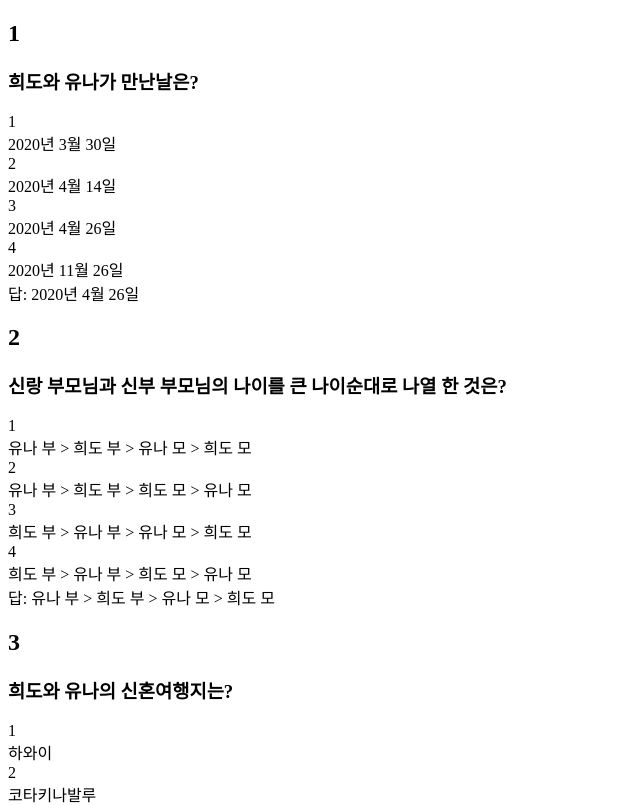
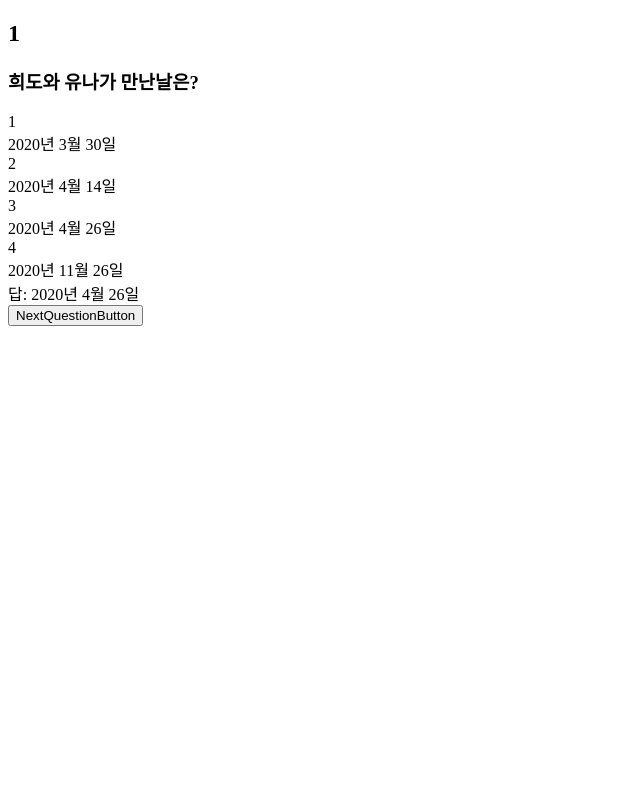
Before and after one commit to SMJ426/Wedding-quiz, a Next.js app: page /quiz/main in a window 1280 px wide. Shown: the top 805 px of the page, without its empty margins (0-640 px from the left). Built offline with nearby package versions, Linux system fonts and the light colour scheme.

Commit message:
feat(quiz-card): 카드형식 퀴즈 raw한 로직 개발

```diff
--- a/src/app.feature/quiz/AnswerOptionsWrapper.tsx
+++ b/src/app.feature/quiz/AnswerOptionsWrapper.tsx
@@ -15,7 +15,7 @@ const AnswerOptionsWrapper: React.FC<Props> = ({
     <StyledWrapper>
       {optionsData.map((option, index) => {
         return (
-          <div className="wrapper-items">
+          <div className="wrapper-items" key={index}>
             <span>{index + 1}</span>
             <div>{option}</div>
           </div>
--- a/src/app.feature/quiz/NextQuestionButton.tsx
+++ b/src/app.feature/quiz/NextQuestionButton.tsx
@@ -1,8 +1,16 @@
 import React from 'react';
 import styled from 'styled-components';
 
-const NextQuestionButton: React.FC = ({}) => {
-  return <StyledWrapper>NextQuestionButton</StyledWrapper>;
+type Props = {
+  onNextQuestionClick: () => void;
+};
+
+const NextQuestionButton: React.FC<Props> = ({ onNextQuestionClick }) => {
+  return (
+    <StyledWrapper onClick={onNextQuestionClick}>
+      NextQuestionButton
+    </StyledWrapper>
+  );
 };
 
 export default NextQuestionButton;
--- /dev/null
+++ b/src/app.feature/quiz/QuizCard.tsx
@@ -0,0 +1,28 @@
+import React from 'react';
+import styled from 'styled-components';
+import ProgressBarSection from './ProgressBarSection';
+import QuizQuestion from './QuizQuestion';
+import AnswerOptionsWrapper from './AnswerOptionsWrapper';
+import { QuizItem } from '../../data/quizType';
+
+type Props = {
+  quizData: QuizItem;
+  currentQuestion: number;
+};
+
+const QuizCard: React.FC<Props> = ({ quizData, currentQuestion }) => {
+  return (
+    <StyledWrapper>
+      <ProgressBarSection quizNumber={currentQuestion + 1} />
+      <QuizQuestion questionsData={quizData.question} />
+      <AnswerOptionsWrapper
+        optionsData={quizData.options}
+        answersData={quizData.answer}
+      />
+    </StyledWrapper>
+  );
+};
+
+export default QuizCard;
+
+const StyledWrapper = styled.div``;
--- /dev/null
+++ b/src/app.feature/quiz/QuizResults.tsx
@@ -0,0 +1,10 @@
+import React from 'react';
+import styled from 'styled-components';
+
+const QuizResults: React.FC = ({}) => {
+  return <StyledWrapper>QuizResults</StyledWrapper>;
+};
+
+export default QuizResults;
+
+const StyledWrapper = styled.div``;
--- a/src/app.feature/quiz/WrapperQuizItem.tsx
+++ b/src/app.feature/quiz/WrapperQuizItem.tsx
@@ -1,25 +1,27 @@
-import React from 'react';
+import React, { useState } from 'react';
 import styled from 'styled-components';
-import ProgressBarSection from './ProgressBarSection';
-import QuizQuestion from './QuizQuestion';
-import AnswerOptionsWrapper from './AnswerOptionsWrapper';
-import { quizData } from '../../data/quizData';
+import QuizResults from './QuizResults';
+import QuizCard from './QuizCard';
+import { QuizItem } from '../../data/quizType';
 
-const WrapperQuizItem: React.FC = ({}) => {
+type Props = {
+  quizData: QuizItem;
+  quizCompleted: boolean;
+  currentQuestion: number;
+};
+
+const WrapperQuizItem: React.FC<Props> = ({
+  quizData,
+  quizCompleted,
+  currentQuestion,
+}) => {
   return (
     <StyledWrapper>
-      {quizData.map((quizDataItem, index) => {
-        return (
-          <>
-            <ProgressBarSection quizNumber={index + 1} />
-            <QuizQuestion questionsData={quizDataItem.question} />
-            <AnswerOptionsWrapper
-              optionsData={quizDataItem.options}
-              answersData={quizDataItem.answer}
-            />
-          </>
-        );
-      })}
+      {quizCompleted ? (
+        <QuizResults />
+      ) : (
+        <QuizCard quizData={quizData} currentQuestion={currentQuestion} />
+      )}
     </StyledWrapper>
   );
 };
--- a/src/pages/quiz/main.tsx
+++ b/src/pages/quiz/main.tsx
@@ -1,13 +1,30 @@
-import React from 'react';
+import React, { useState } from 'react';
 import styled from 'styled-components';
 import NextQuestionButton from '../../app.feature/quiz/NextQuestionButton';
 import WrapperQuizItem from '../../app.feature/quiz/WrapperQuizItem';
+import { quizData } from '../../data/quizData';
 
 const ScreenQuizMain: React.FC = () => {
+  const [currentQuestion, setCurrentQuestion] = useState(0);
+  const [quizCompleted, setQuizCompleted] = useState(false);
+  const totalQuizCount = quizData.length;
+
+  const handleNextQuestionClick = () => {
+    if (currentQuestion < totalQuizCount - 1) {
+      setCurrentQuestion(currentQuestion + 1);
+    } else {
+      setQuizCompleted(true);
+    }
+  };
+
   return (
     <StyledWrapper>
-      <WrapperQuizItem />
-      <NextQuestionButton />
+      <WrapperQuizItem
+        quizData={quizData[currentQuestion]}
+        quizCompleted={quizCompleted}
+        currentQuestion={currentQuestion}
+      />
+      <NextQuestionButton onNextQuestionClick={handleNextQuestionClick} />
     </StyledWrapper>
   );
 };
```
